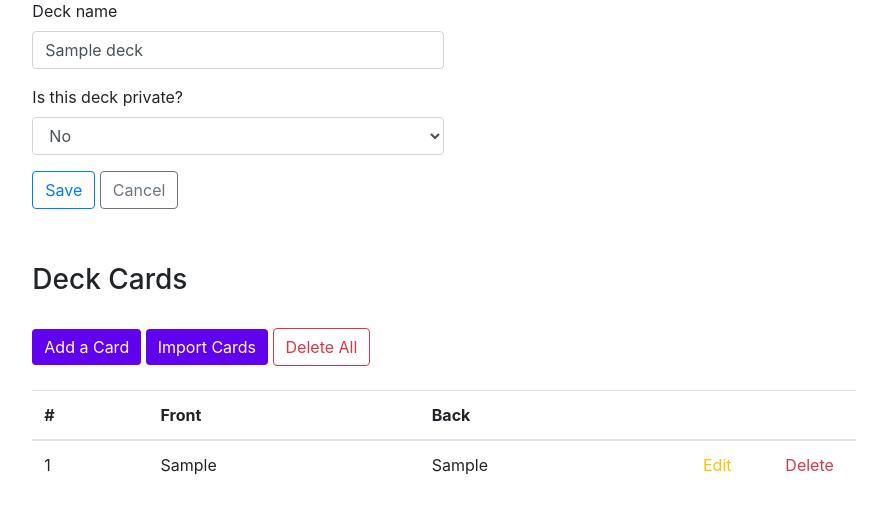
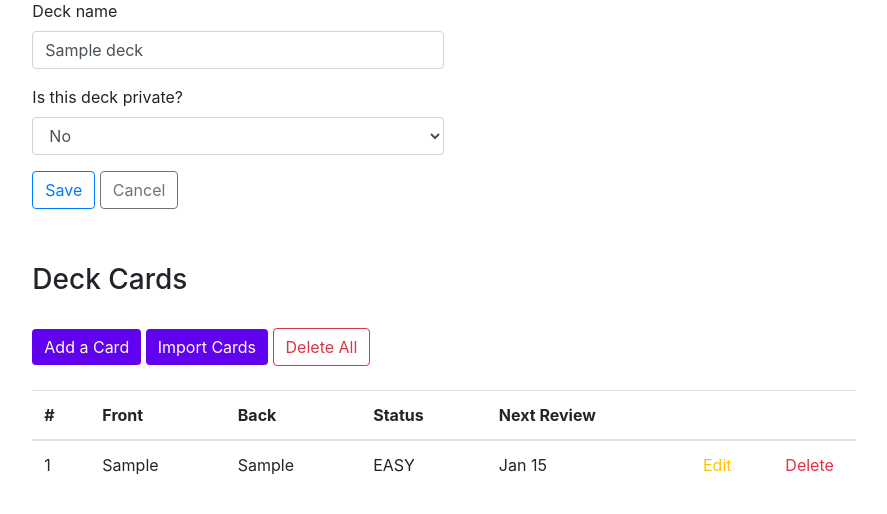
Before and after one commit to ryanarnold/benkyo, a Django app: page /decks/1/edit/ in a window 1280 px wide. Shown: the part 170-684 px from the top of the page, without its empty margins (196-1083 px from the left). Run offline with Django 3.2, Linux system fonts and the light colour scheme; a user stored in the database is signed in; tables that the repository leaves empty hold one stand-in row (values such as "Sample post"); some libraries are stand-ins or nearby versions.

Commit message:
Show card status and date to review in deck edit page.

```diff
--- a/benkyo/benkyo/views.py
+++ b/benkyo/benkyo/views.py
@@ -155,16 +155,26 @@ def decks_delete(request, deck_id):
 def decks_edit(request, deck_id):
     deck = Deck.objects.get(deck_id=deck_id)
     cards = Card.objects.filter(deck=deck)
+    reviews = Review.objects.filter(card__deck=deck, user=request.user)
 
     if request.method == HTTP_POST:
         deck.name = request.POST.get('name')
         deck.private = True if request.POST.get('private') == 'yes' else False
         deck.save()
 
+    for card in cards:
+        if reviews.filter(card=card).exists():
+            review = reviews.get(card=card)
+            card.status_cd = review.status_cd
+            card.date_to_review = review.date_to_review.strftime('%b %d')
+        else:
+            card.status_cd = '--'
+            card.date_to_review = '--'
+
     context = {
         'deck': deck,
         'cards': cards,
-        'first_card': cards[0] if len(cards) > 0 is not None else None
+        'first_card': cards[0] if len(cards) > 0 is not None else None,
     }
 
     return render(request, DECKS_EDIT_HTML, context)
--- a/benkyo/templates/decks_edit.html
+++ b/benkyo/templates/decks_edit.html
@@ -58,6 +58,8 @@
               <th>#</th>
               <th>Front</th>
               <th>Back</th>
+              <th>Status</th>
+              <th>Next Review</th>
               <th class="width-small"></th>
               <th class="width-small"></th>
             </tr>
@@ -68,6 +70,8 @@
                 <td>{{ card.card_id - (first_card.card_id - 1) }}</td>
                 <td>{{ card.front }}</td>
                 <td>{{ card.back }}</td>
+                <td>{{ card.status_cd }}</td>
+                <td>{{ card.date_to_review }}</td>
                 <td><a href="{{ url('cards-edit', args=(deck.deck_id, card.card_id)) }}" class="text-center text-warning">Edit</a></td>
                 <td><a href="{{ url('cards-delete', args=(deck.deck_id, card.card_id)) }}" class="text-center text-danger">Delete</a></td>
               </tr>
```
